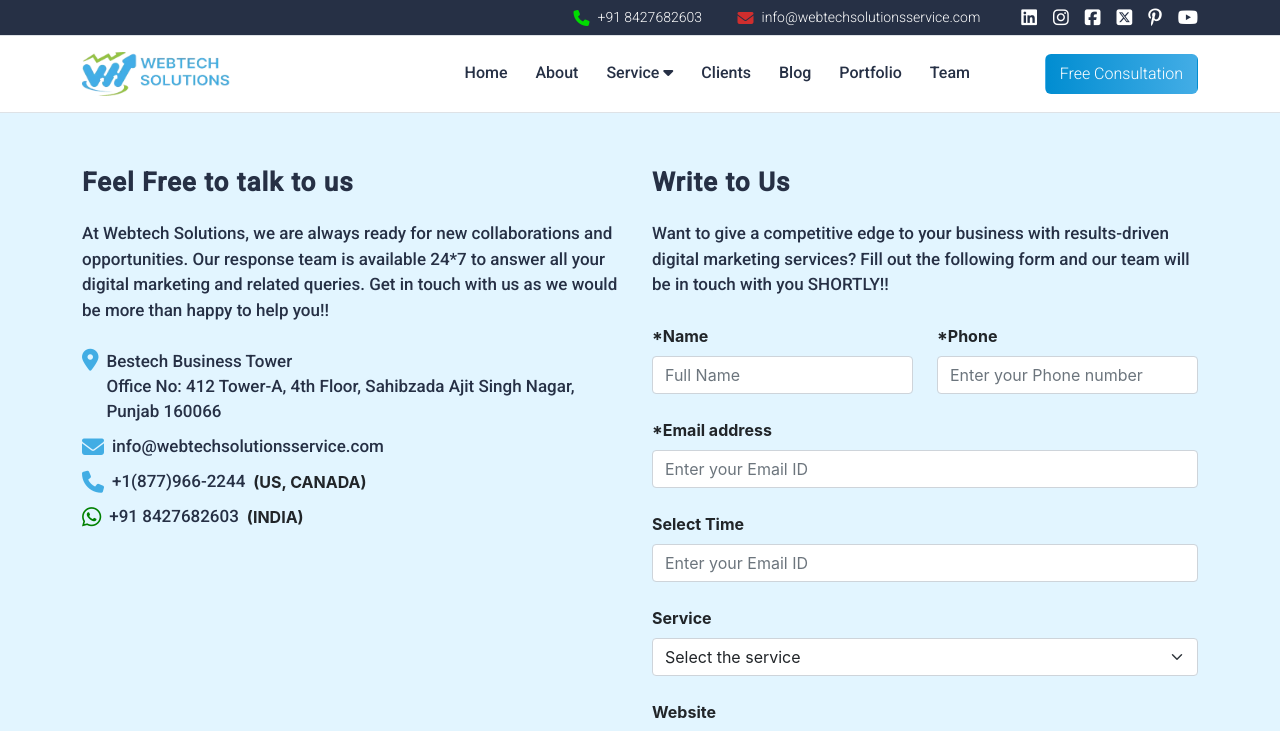
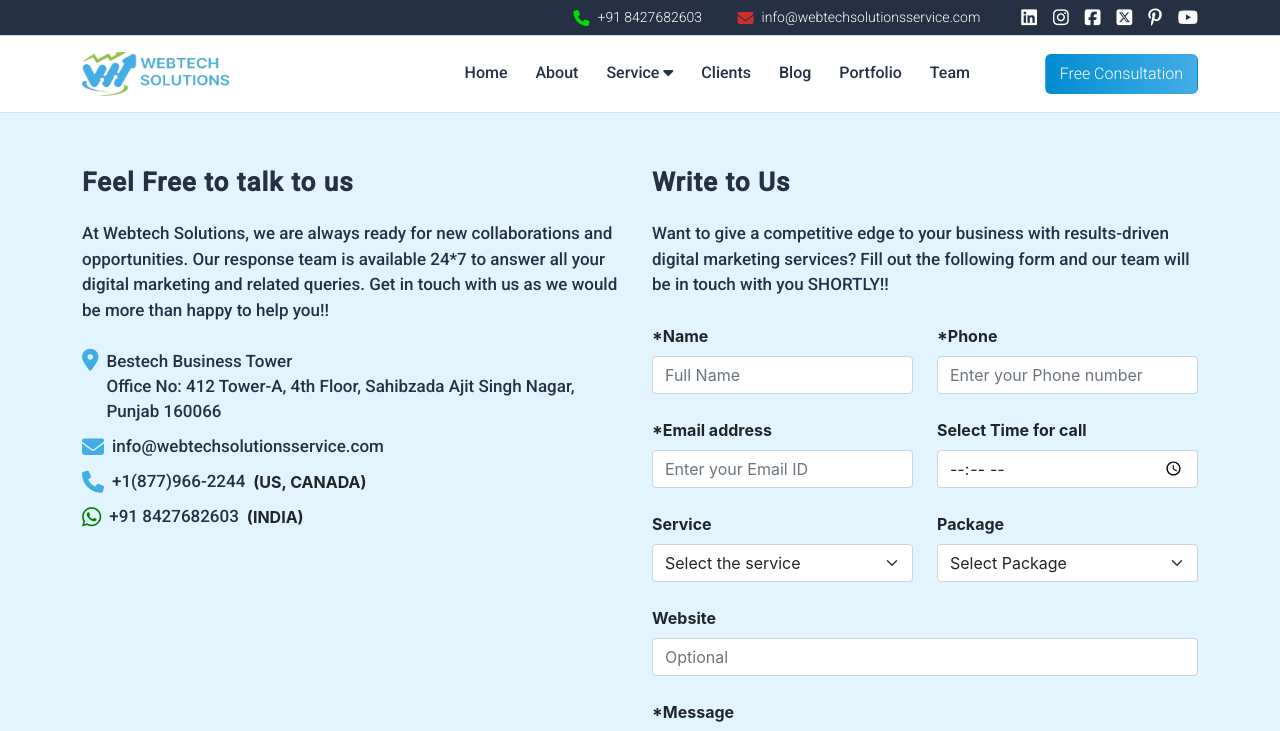
Before and after one commit to hanishwahi/webtech-solution, a React (Create React App) app: page /contact-us in a window 1280 px wide. Shown: the top 731 px of the page. Built offline with nearby package versions, Linux system fonts and the light colour scheme.

Commit message:
form changes

```diff
--- a/src/Pages/ContactForm/InputForm.js
+++ b/src/Pages/ContactForm/InputForm.js
@@ -48,17 +48,20 @@ function InputForm() {
                         <input type="number" name="phone" id="form4Example2" required className="form-control" placeholder='Enter your Phone number' />
                     </div>
                 </div>
-                <div className="form-outline mb-4">
-                    <label className="form-label fw-bold" htmlFor="form4Example2">*Email address</label>
+                <div className="form-outline mb-4 row">
+                        <div className='col-sm-6 col-12'>
+                            <label className="form-label text-dark fw-bold" htmlFor="form4Example2">*Email address</label>
                             <input type="email" name="email" id="form4Example2" required className="form-control" placeholder='Enter your Email ID' />
                         </div>
-                <div className="form-outline mb-4">
-                    <label className="form-label fw-bold" htmlFor="form4Example2">Select Time</label>
-                    <input type="email" name="email" id="form4Example2" required className="form-control" placeholder='Enter your Email ID' />
-                    {/* <input type="time" id="form4Example2" name="time" className="form-control" placeholder='Select Time' min="00:00" max="24:00" required/> */}
+                        <div className='col-sm-6 col-12'>
+                            <label className="form-label text-dark fw-bold" htmlFor="form4Example2">Select Time for call</label>
+                            <input type="time" id="form4Example2" name="time" className="form-control" placeholder='Select Time' min="00:00" max="24:00" required />
                         </div>
-                <div className="form-outline mb-4">
-                    <label className="form-label fw-bold" htmlFor="form4Example2">Service</label>
+                    </div>
+
+                    <div className="form-outline mb-4 row">
+                        <div className='col-sm-6 col-12'>
+                            <label className="form-label text-dark fw-bold" htmlFor="form4Example2">Service</label>
                             <select required defaultValue='' name='service' className="form-select" aria-label="Default select example">
                                 <option value="" disabled>Select the service</option>
                                 <option value="Digital Marketing">Digital Marketing</option>
@@ -66,6 +69,16 @@ function InputForm() {
                                 <option value="App Development">App Development</option>
                                 <option value="Graphic Designing">Graphic Designing</option>
                             </select>
+                        </div>
+                        <div className='col-sm-6 col-12'>
+                            <label className="form-label text-dark fw-bold" htmlFor="form4Example2">Package</label>
+                            <select required defaultValue='' name='package' className="form-select" aria-label="Default select example">
+                                <option value="" disabled>Select Package</option>
+                                <option value="Silver">Silver</option>
+                                <option value="Gold">Gold</option>
+                                <option value="Platinum">Platinum</option>
+                            </select>
+                        </div>
 
                     </div>
                 <div className="form-outline mb-4">
```
Lines whose indentation alone changed are shown as unchanged.
